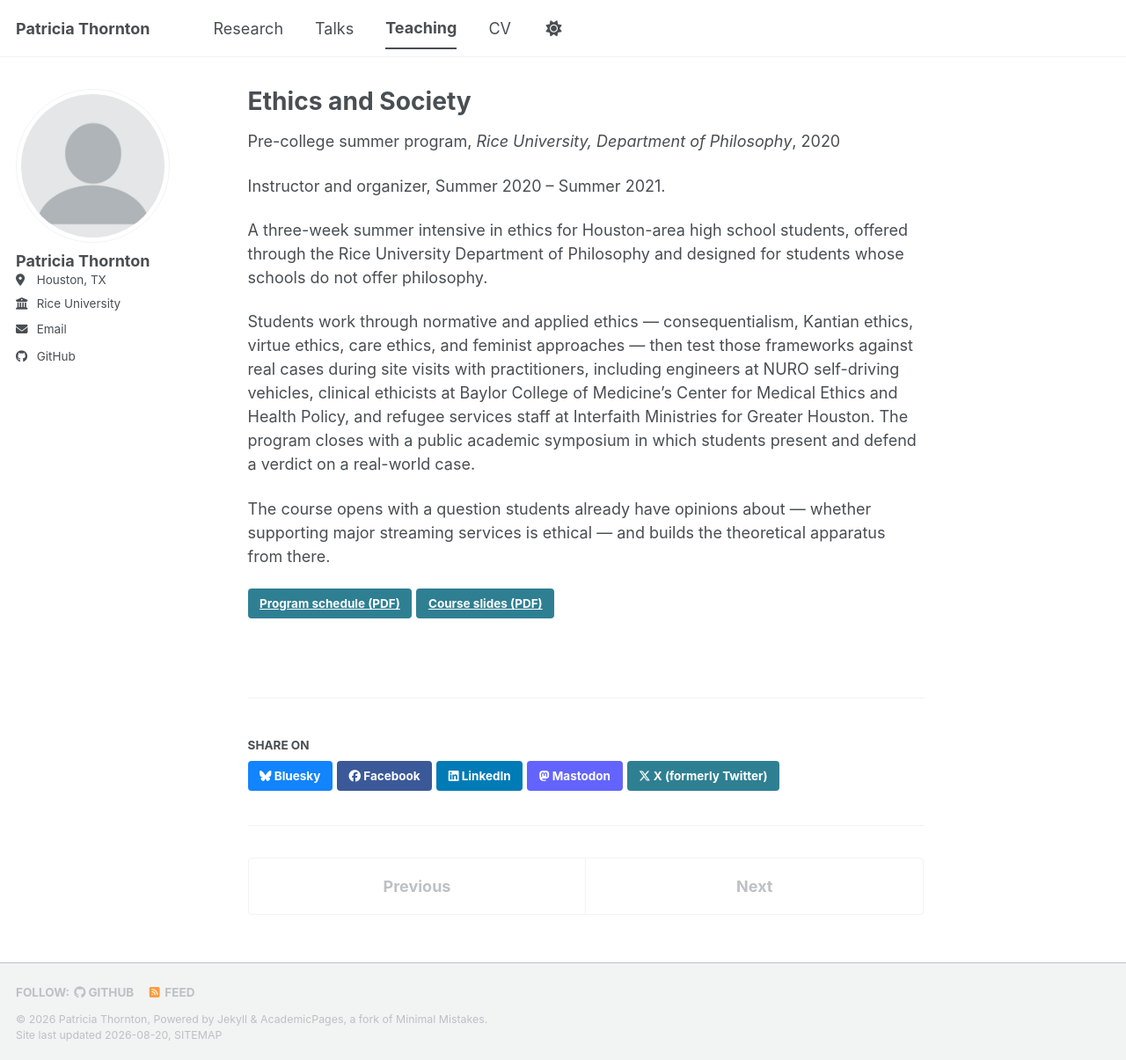
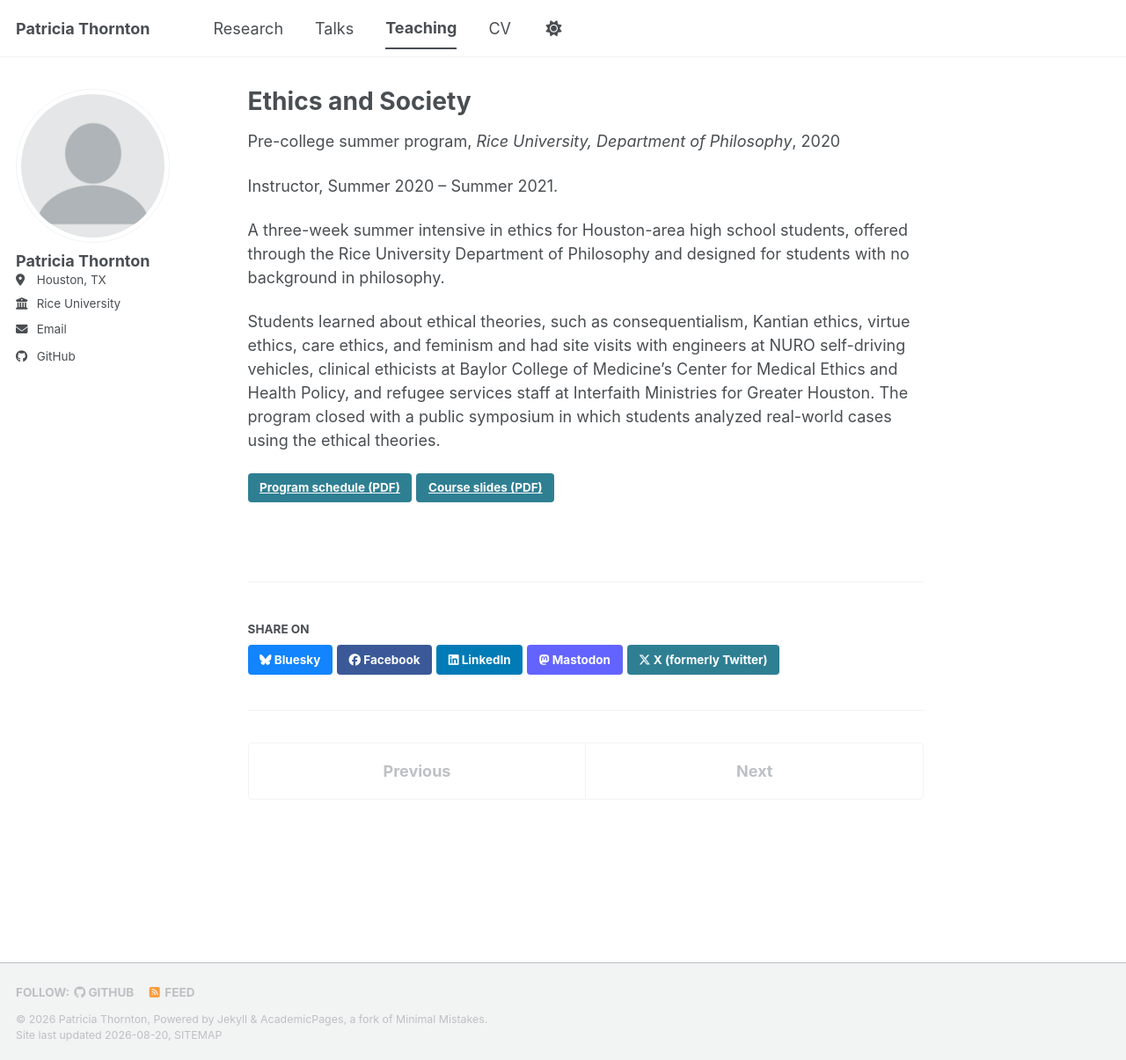
Before and after one commit to patriciathornton/patriciathornton.github.io, a Jekyll site: the page built from _teaching/2020-summer-ethics-and-society.md, in a window 1280 px wide and 1205 px high. Shown: the whole window at 88% size. Built offline with Jekyll 4.4.1, drawn with Linux system fonts in a browser that asks for light colours; a style sheet for code colours, icons or effects is not loaded.

Commit message:
Update 2020-summer-ethics-and-society.md

```diff
--- a/_teaching/2020-summer-ethics-and-society.md
+++ b/_teaching/2020-summer-ethics-and-society.md
@@ -8,13 +8,11 @@ date: 2020-06-01
 location: "Houston, Texas"
 ---
 
-Instructor and organizer, Summer 2020 – Summer 2021.
+Instructor, Summer 2020 – Summer 2021.
 
-A three-week summer intensive in ethics for Houston-area high school students, offered through the Rice University Department of Philosophy and designed for students whose schools do not offer philosophy.
+A three-week summer intensive in ethics for Houston-area high school students, offered through the Rice University Department of Philosophy and designed for students with no background in philosophy.
 
-Students work through normative and applied ethics — consequentialism, Kantian ethics, virtue ethics, care ethics, and feminist approaches — then test those frameworks against real cases during site visits with practitioners, including engineers at NURO self-driving vehicles, clinical ethicists at Baylor College of Medicine's Center for Medical Ethics and Health Policy, and refugee services staff at Interfaith Ministries for Greater Houston. The program closes with a public academic symposium in which students present and defend a verdict on a real-world case.
-
-The course opens with a question students already have opinions about — whether supporting major streaming services is ethical — and builds the theoretical apparatus from there.
+Students learned about ethical theories, such as consequentialism, Kantian ethics, virtue ethics, care ethics, and feminism and had  site visits with engineers at NURO self-driving vehicles, clinical ethicists at Baylor College of Medicine's Center for Medical Ethics and Health Policy, and refugee services staff at Interfaith Ministries for Greater Houston. The program closed with a public symposium in which students analyzed real-world cases using the ethical theories.
 
 [Program schedule (PDF)](/files/Schedule_Ethics_and_Society.pdf){: .btn .btn--primary}
 [Course slides (PDF)](/files/Slides_Ethics_and_Society_2021.pdf){: .btn .btn--primary}
```
